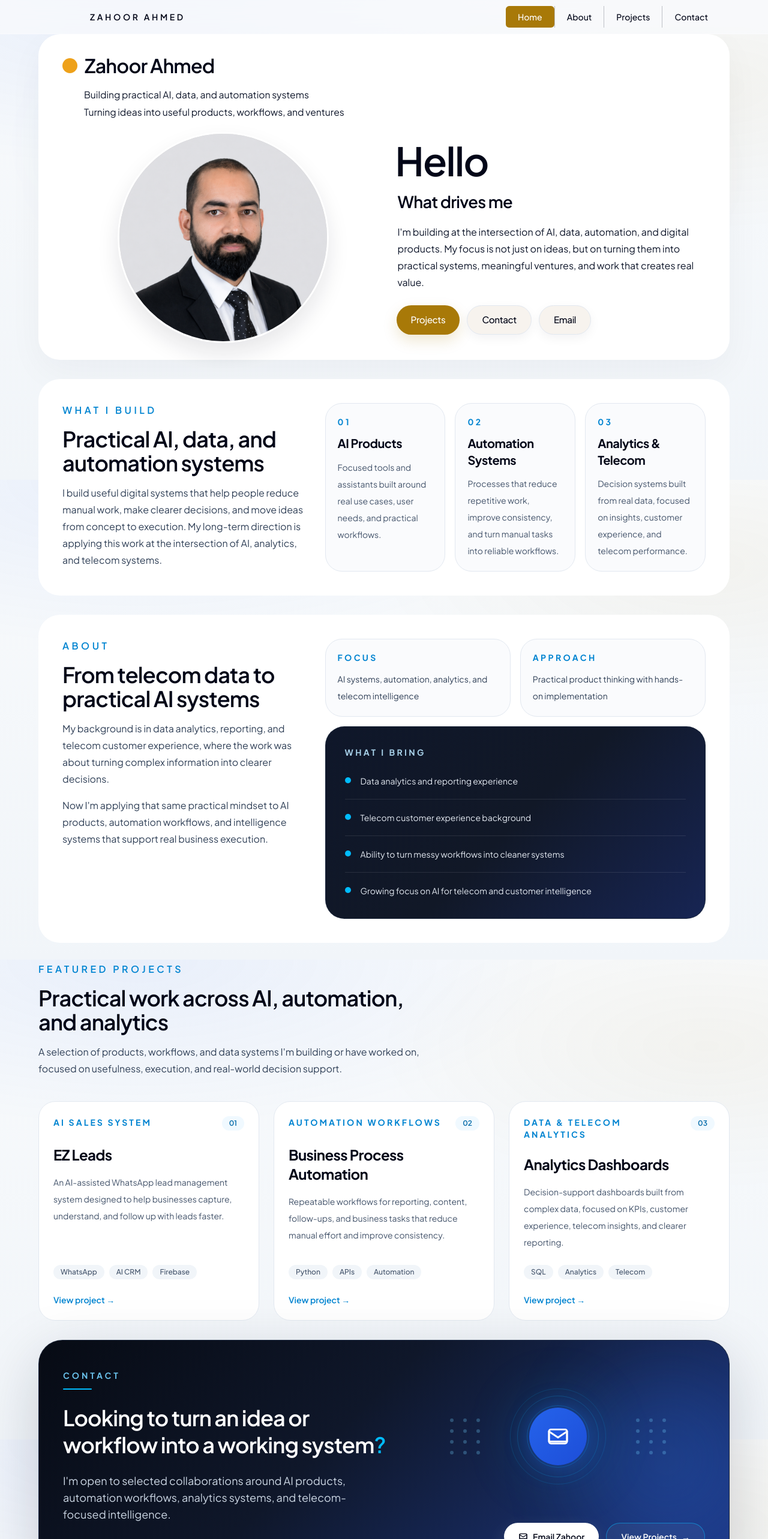
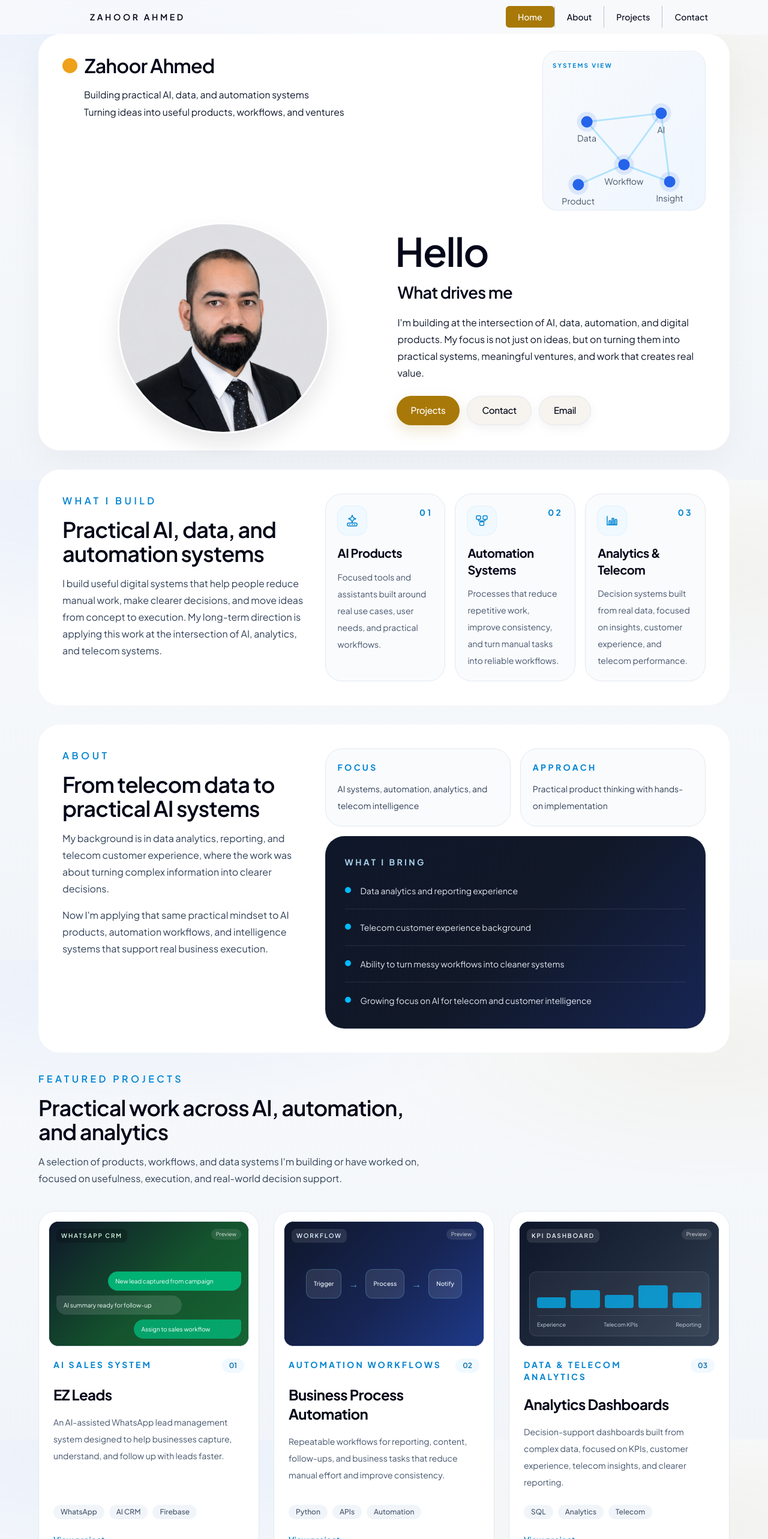
Before and after one commit to Zahoor-Ahmed/zahoor-personal-site, a Next.js app: page / in a window 1280 px wide. Shown: the top 2566 px of the page at 60% size. Built offline with nearby package versions, Linux system fonts and the light colour scheme.

Commit message:
Add section visuals and project preview placeholders.
Introduce icons for What I Build cards, mock project previews on Featured Projects, and a systems diagram accent in the hero to add visual depth without relying on stock imagery.

```diff
--- a/app/components/home/brand-section.tsx
+++ b/app/components/home/brand-section.tsx
@@ -1,6 +1,7 @@
 import { buildAreas } from "@/app/data/home-content";
 import { SectionHeading } from "@/app/components/home/section-heading";
 import { homeSectionPaddingX } from "@/app/components/home/section-layout";
+import { BuildAreaIcon } from "@/app/components/home/visuals/build-area-icon";
 
 export function BrandSection() {
   return (
@@ -22,10 +23,13 @@ export function BrandSection() {
                 key={area.title}
                 className="rounded-[1.75rem] border border-slate-200 bg-slate-50/70 p-5"
               >
-                <p className="text-sm font-bold uppercase tracking-[0.24em] text-sky-600">
-                  0{index + 1}
-                </p>
-                <h3 className="mt-3 text-lg font-bold leading-snug tracking-tight text-slate-950 sm:text-xl">
+                <div className="flex items-start justify-between gap-3">
+                  <BuildAreaIcon type={area.icon} />
+                  <p className="text-sm font-bold uppercase tracking-[0.24em] text-sky-600">
+                    0{index + 1}
+                  </p>
+                </div>
+                <h3 className="mt-4 text-lg font-bold leading-snug tracking-tight text-slate-950 sm:text-xl">
                   {area.title}
                 </h3>
                 <p className="mt-3 text-sm leading-7 text-slate-600">
--- a/app/components/home/featured-projects.tsx
+++ b/app/components/home/featured-projects.tsx
@@ -1,6 +1,7 @@
 import { featuredProjects } from "@/app/data/home-content";
 import { SectionHeading } from "@/app/components/home/section-heading";
 import { homeSectionPaddingX } from "@/app/components/home/section-layout";
+import { ProjectVisual } from "@/app/components/home/visuals/project-visual";
 
 export function FeaturedProjects() {
   return (
@@ -19,8 +20,13 @@ export function FeaturedProjects() {
           {featuredProjects.map((project, index) => (
             <article
               key={project.title}
-              className="flex h-full flex-col rounded-[1.75rem] border border-slate-200 bg-white p-6"
+              className="flex h-full flex-col overflow-hidden rounded-[1.75rem] border border-slate-200 bg-white"
             >
+              <div className="p-4 pb-0">
+                <ProjectVisual type={project.visual} title={project.title} />
+              </div>
+
+              <div className="flex flex-1 flex-col p-6 pt-5">
                 <div className="flex items-start justify-between gap-3">
                   <p className="text-xs font-bold uppercase tracking-[0.22em] text-sky-600 sm:text-sm">
                     {project.eyebrow}
@@ -30,7 +36,7 @@ export function FeaturedProjects() {
                   </span>
                 </div>
 
-              <h3 className="mt-6 text-xl font-bold tracking-tight text-slate-950 sm:text-2xl">
+                <h3 className="mt-5 text-xl font-bold tracking-tight text-slate-950 sm:text-2xl">
                   {project.title}
                 </h3>
                 <p className="mt-4 flex-1 text-sm leading-7 text-slate-600">
@@ -54,6 +60,7 @@ export function FeaturedProjects() {
                 >
                   View project →
                 </a>
+              </div>
             </article>
           ))}
         </div>
--- a/app/components/home/hero-section.tsx
+++ b/app/components/home/hero-section.tsx
@@ -1,6 +1,7 @@
 import Image from "next/image";
 
 import { homeSectionPaddingX } from "@/app/components/home/section-layout";
+import { HeroSystemGraphic } from "@/app/components/home/visuals/hero-system-graphic";
 
 export function HeroSection() {
   return (
@@ -16,7 +17,7 @@ export function HeroSection() {
       <div className="relative mx-auto max-w-6xl animate-fade-up-soft">
         <div className="rounded-[2.25rem] bg-white px-6 py-[28px] shadow-[0_20px_60px_rgba(15,23,42,0.04)] sm:px-8 lg:px-10">
           <div className="grid gap-5">
-            <div className="flex flex-col gap-4 lg:flex-row lg:items-start lg:justify-between">
+            <div className="flex flex-col gap-4 lg:flex-row lg:items-stretch lg:justify-between">
               <div className="space-y-3">
                 <div className="flex items-center gap-3">
                   <span className="h-[25px] w-[25px] rounded-full bg-[#eea11a] shadow-[0_0_0_4px_rgba(255,255,255,0.75)]" />
@@ -28,6 +29,10 @@ export function HeroSection() {
                   <p>Building practical AI, data, and automation systems</p>
                   <p>Turning ideas into useful products, workflows, and ventures</p>
                 </div>
+              </div>
+
+              <div className="hidden w-full max-w-[17rem] shrink-0 lg:block">
+                <HeroSystemGraphic />
               </div>
             </div>
 
--- /dev/null
+++ b/app/components/home/visuals/build-area-icon.tsx
@@ -0,0 +1,49 @@
+type BuildAreaIconType = "ai" | "automation" | "analytics";
+
+type BuildAreaIconProps = {
+  type: BuildAreaIconType;
+};
+
+export function BuildAreaIcon({ type }: BuildAreaIconProps) {
+  return (
+    <div className="flex h-12 w-12 items-center justify-center rounded-2xl bg-sky-50 text-sky-600 ring-1 ring-sky-100">
+      {type === "ai" ? (
+        <svg viewBox="0 0 24 24" className="h-6 w-6" fill="none" aria-hidden="true">
+          <path
+            d="M12 3l1.8 4.2L18 9l-4.2 1.8L12 15l-1.8-4.2L6 9l4.2-1.8L12 3Z"
+            stroke="currentColor"
+            strokeWidth="1.5"
+            strokeLinejoin="round"
+          />
+          <rect
+            x="4"
+            y="16"
+            width="16"
+            height="5"
+            rx="2"
+            stroke="currentColor"
+            strokeWidth="1.5"
+          />
+          <path d="M8 18.5h.01M12 18.5h.01M16 18.5h.01" stroke="currentColor" strokeWidth="2" strokeLinecap="round" />
+        </svg>
+      ) : null}
+      {type === "automation" ? (
+        <svg viewBox="0 0 24 24" className="h-6 w-6" fill="none" aria-hidden="true">
+          <rect x="3" y="4" width="7" height="6" rx="1.5" stroke="currentColor" strokeWidth="1.5" />
+          <rect x="14" y="4" width="7" height="6" rx="1.5" stroke="currentColor" strokeWidth="1.5" />
+          <rect x="8.5" y="14" width="7" height="6" rx="1.5" stroke="currentColor" strokeWidth="1.5" />
+          <path d="M6.5 10v2.5h5V14M17.5 10v2.5h-5V14" stroke="currentColor" strokeWidth="1.5" strokeLinecap="round" />
+        </svg>
+      ) : null}
+      {type === "analytics" ? (
+        <svg viewBox="0 0 24 24" className="h-6 w-6" fill="none" aria-hidden="true">
+          <path d="M4 19V5" stroke="currentColor" strokeWidth="1.5" strokeLinecap="round" />
+          <path d="M4 19h16" stroke="currentColor" strokeWidth="1.5" strokeLinecap="round" />
+          <rect x="7" y="12" width="3" height="7" rx="1" fill="currentColor" fillOpacity="0.25" stroke="currentColor" strokeWidth="1.5" />
+          <rect x="12" y="8" width="3" height="11" rx="1" fill="currentColor" fillOpacity="0.4" stroke="currentColor" strokeWidth="1.5" />
+          <rect x="17" y="10" width="3" height="9" rx="1" fill="currentColor" fillOpacity="0.25" stroke="currentColor" strokeWidth="1.5" />
+        </svg>
+      ) : null}
+    </div>
+  );
+}
--- /dev/null
+++ b/app/components/home/visuals/hero-system-graphic.tsx
@@ -0,0 +1,57 @@
+export function HeroSystemGraphic() {
+  const nodes = [
+    { x: 24, y: 28, label: "Data" },
+    { x: 76, y: 22, label: "AI" },
+    { x: 50, y: 58, label: "Workflow" },
+    { x: 18, y: 72, label: "Product" },
+    { x: 82, y: 70, label: "Insight" },
+  ];
+
+  const links = [
+    [0, 1],
+    [1, 2],
+    [2, 3],
+    [2, 4],
+    [0, 2],
+    [1, 4],
+  ] as const;
+
+  return (
+    <div
+      aria-hidden="true"
+      className="hidden h-full min-h-[9rem] overflow-hidden rounded-[1.5rem] border border-slate-200/80 bg-[linear-gradient(135deg,#f8fafc,#eff6ff)] p-4 shadow-[inset_0_1px_0_rgba(255,255,255,0.8)] lg:block"
+    >
+      <p className="text-[10px] font-bold tracking-[0.22em] text-sky-600 uppercase">
+        Systems view
+      </p>
+      <svg viewBox="0 0 100 88" className="mt-2 h-full w-full">
+        {links.map(([from, to]) => (
+          <line
+            key={`${from}-${to}`}
+            x1={nodes[from].x}
+            y1={nodes[from].y}
+            x2={nodes[to].x}
+            y2={nodes[to].y}
+            stroke="rgba(56, 189, 248, 0.35)"
+            strokeWidth="1.2"
+          />
+        ))}
+        {nodes.map((node) => (
+          <g key={node.label}>
+            <circle cx={node.x} cy={node.y} r="7" fill="#2563eb" fillOpacity="0.12" />
+            <circle cx={node.x} cy={node.y} r="4" fill="#2563eb" />
+            <text
+              x={node.x}
+              y={node.y + 14}
+              textAnchor="middle"
+              fontSize="6"
+              fill="#475569"
+            >
+              {node.label}
+            </text>
+          </g>
+        ))}
+      </svg>
+    </div>
+  );
+}
--- /dev/null
+++ b/app/components/home/visuals/project-visual.tsx
@@ -0,0 +1,91 @@
+type ProjectVisualType = "ez-leads" | "automation" | "analytics";
+
+type ProjectVisualProps = {
+  type: ProjectVisualType;
+  title: string;
+};
+
+export function ProjectVisual({ type, title }: ProjectVisualProps) {
+  return (
+    <div
+      className="relative aspect-[16/10] overflow-hidden rounded-2xl border border-slate-200 bg-slate-950 shadow-[inset_0_1px_0_rgba(255,255,255,0.06)]"
+      role="img"
+      aria-label={`${title} preview placeholder`}
+    >
+      <div className="absolute inset-0 opacity-80" />
+
+      {type === "ez-leads" ? (
+        <>
+          <div className="absolute inset-0 bg-[linear-gradient(135deg,#0f172a_0%,#14532d_55%,#166534_100%)]" />
+          <div className="absolute top-3 left-3 rounded-lg bg-black/20 px-2 py-1 text-[10px] font-semibold tracking-[0.18em] text-emerald-100 uppercase">
+            WhatsApp CRM
+          </div>
+          <div className="absolute right-3 bottom-3 left-3 space-y-2">
+            <div className="ml-auto w-[72%] rounded-2xl rounded-tr-sm bg-emerald-500/90 px-3 py-2 text-[10px] leading-4 text-white">
+              New lead captured from campaign
+            </div>
+            <div className="w-[68%] rounded-2xl rounded-tl-sm bg-white/12 px-3 py-2 text-[10px] leading-4 text-emerald-50">
+              AI summary ready for follow-up
+            </div>
+            <div className="ml-auto w-[58%] rounded-2xl rounded-tr-sm bg-emerald-500/75 px-3 py-2 text-[10px] leading-4 text-white">
+              Assign to sales workflow
+            </div>
+          </div>
+        </>
+      ) : null}
+
+      {type === "automation" ? (
+        <>
+          <div className="absolute inset-0 bg-[linear-gradient(135deg,#0f172a_0%,#172554_55%,#1e3a8a_100%)]" />
+          <div className="absolute top-3 left-3 rounded-lg bg-white/10 px-2 py-1 text-[10px] font-semibold tracking-[0.18em] text-sky-100 uppercase">
+            Workflow
+          </div>
+          <div className="absolute inset-0 flex items-center justify-center gap-3 px-4">
+            {["Trigger", "Process", "Notify"].map((step, index) => (
+              <div key={step} className="flex items-center gap-3">
+                <div className="rounded-xl border border-sky-300/25 bg-white/10 px-3 py-4 text-center text-[10px] font-medium text-sky-50">
+                  {step}
+                </div>
+                {index < 2 ? (
+                  <span className="text-sky-300/70" aria-hidden="true">
+                    →
+                  </span>
+                ) : null}
+              </div>
+            ))}
+          </div>
+        </>
+      ) : null}
+
+      {type === "analytics" ? (
+        <>
+          <div className="absolute inset-0 bg-[linear-gradient(135deg,#0f172a_0%,#1e293b_50%,#334155_100%)]" />
+          <div className="absolute top-3 left-3 rounded-lg bg-white/10 px-2 py-1 text-[10px] font-semibold tracking-[0.18em] text-slate-100 uppercase">
+            KPI Dashboard
+          </div>
+          <div className="absolute right-4 bottom-4 left-4 rounded-xl border border-white/10 bg-white/5 p-3">
+            <div className="mb-3 flex h-12 items-end gap-2">
+              {[18, 30, 22, 38, 26].map((height, index) => (
+                <div
+                  key={index}
+                  className="flex-1 rounded-sm bg-sky-400/70"
+                  style={{ height: `${height}px` }}
+                />
+              ))}
+            </div>
+            <div className="h-px bg-white/10" />
+            <div className="mt-2 flex justify-between text-[9px] text-slate-300">
+              <span>Experience</span>
+              <span>Telecom KPIs</span>
+              <span>Reporting</span>
+            </div>
+          </div>
+        </>
+      ) : null}
+
+      <div className="absolute top-3 right-3 rounded-full bg-white/10 px-2 py-0.5 text-[9px] font-medium text-white/70">
+        Preview
+      </div>
+    </div>
+  );
+}
--- a/app/data/home-content.ts
+++ b/app/data/home-content.ts
@@ -40,16 +40,19 @@ export const aboutPillars = [
 export const buildAreas = [
   {
     title: "AI Products",
+    icon: "ai",
     description:
       "Focused tools and assistants built around real use cases, user needs, and practical workflows.",
   },
   {
     title: "Automation Systems",
+    icon: "automation",
     description:
       "Processes that reduce repetitive work, improve consistency, and turn manual tasks into reliable workflows.",
   },
   {
     title: "Analytics & Telecom",
+    icon: "analytics",
     description:
       "Decision systems built from real data, focused on insights, customer experience, and telecom performance.",
   },
@@ -59,6 +62,7 @@ export const featuredProjects = [
   {
     title: "EZ Leads",
     eyebrow: "AI Sales System",
+    visual: "ez-leads",
     description:
       "An AI-assisted WhatsApp lead management system designed to help businesses capture, understand, and follow up with leads faster.",
     tags: ["WhatsApp", "AI CRM", "Firebase"],
@@ -67,6 +71,7 @@ export const featuredProjects = [
   {
     title: "Business Process Automation",
     eyebrow: "Automation Workflows",
+    visual: "automation",
     description:
       "Repeatable workflows for reporting, content, follow-ups, and business tasks that reduce manual effort and improve consistency.",
     tags: ["Python", "APIs", "Automation"],
@@ -75,6 +80,7 @@ export const featuredProjects = [
   {
     title: "Analytics Dashboards",
     eyebrow: "Data & Telecom Analytics",
+    visual: "analytics",
     description:
       "Decision-support dashboards built from complex data, focused on KPIs, customer experience, telecom insights, and clearer reporting.",
     tags: ["SQL", "Analytics", "Telecom"],
```
Lines whose indentation alone changed are shown as unchanged.
